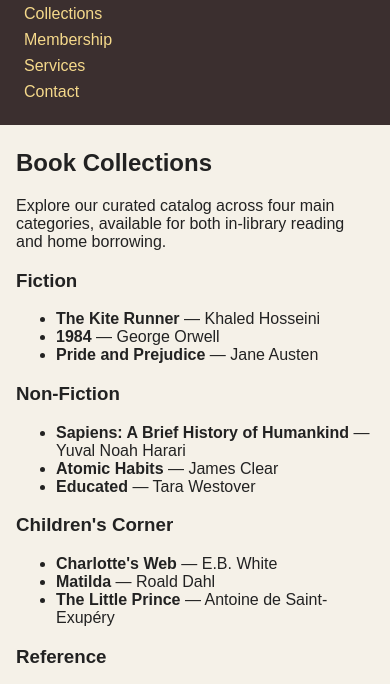
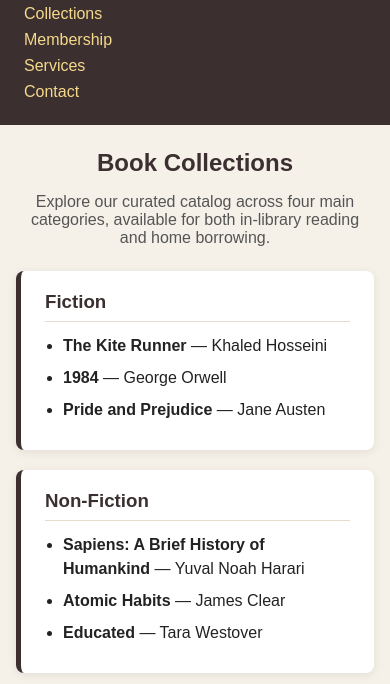
Before and after one commit to batkk007/readers-haven-library, a website: page src/collections.html in a window 390 px wide. Shown: the part 154-838 px from the top of the page. Drawn offline with Linux system fonts and the light colour scheme.

Commit message:
style: add collections page grid layout and responsive media query

```diff
--- a/styles/style.css
+++ b/styles/style.css
@@ -106,3 +106,60 @@ footer
         padding: 20px;
     }
 }
+
+/* Collections Page Styling */
+
+.collections-intro {
+    text-align: center;
+    margin-bottom: 24px;
+}
+
+.collections-intro h2 {
+    color: #3b2f2f;
+    margin-bottom: 8px;
+}
+
+.collections-intro p {
+    color: #555;
+}
+
+.collections-grid {
+    display: grid;
+    grid-template-columns: repeat(2, 1fr);
+    gap: 20px;
+    margin-bottom: 30px;
+}
+
+.category-card {
+    background: #fff;
+    padding: 20px 24px;
+    border-radius: 8px;
+    border-left: 5px solid #3b2f2f;
+    box-shadow: 0 2px 10px rgba(0, 0, 0, 0.08);
+}
+
+.category-card h3 {
+    color: #3b2f2f;
+    margin-top: 0;
+    margin-bottom: 12px;
+    border-bottom: 1px solid #e5dccb;
+    padding-bottom: 8px;
+}
+
+.category-card ul {
+    padding-left: 18px;
+    margin: 0;
+}
+
+.category-card li {
+    margin-bottom: 8px;
+    line-height: 1.5;
+}
+
+/* Collections Mobile Responsive */
+
+@media (max-width: 600px) {
+    .collections-grid {
+        grid-template-columns: 1fr;
+    }
+}
```
